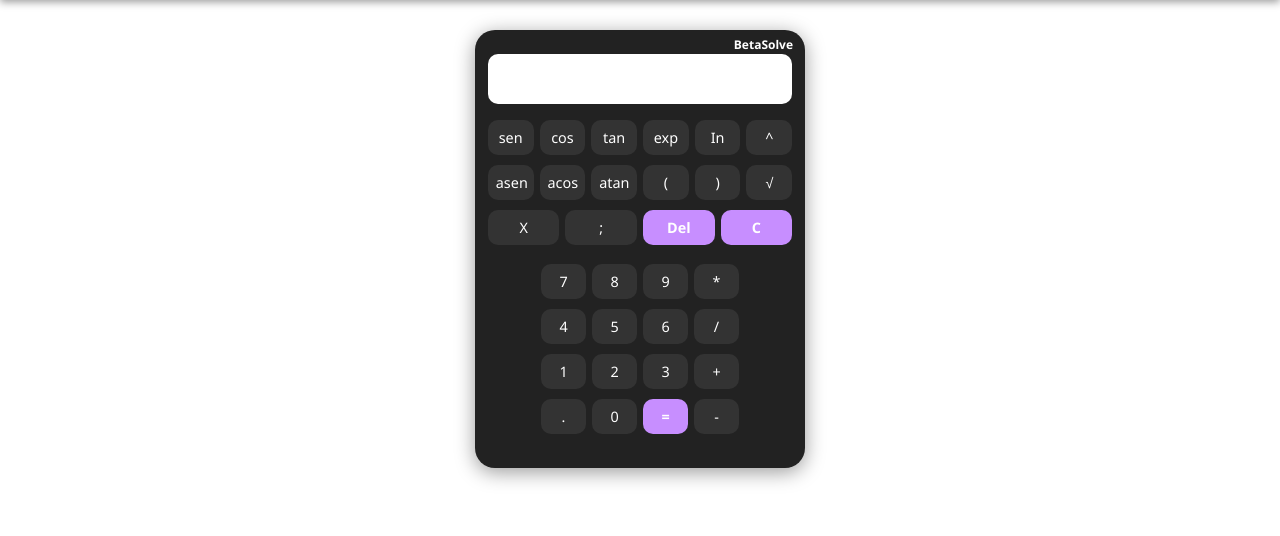
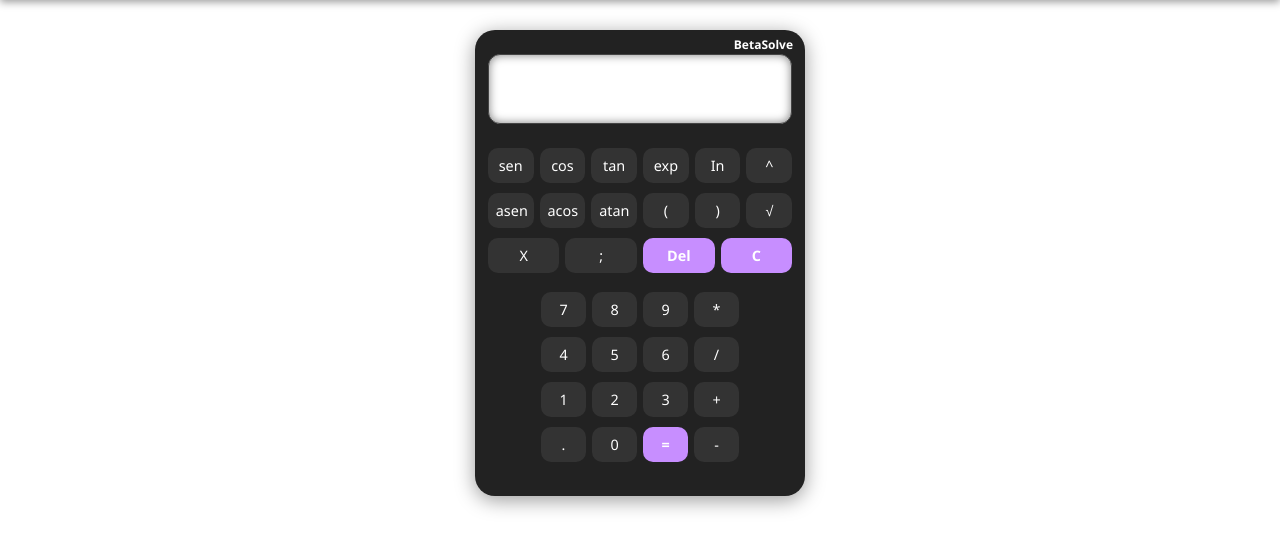
Before and after one commit to Horacio-Sutara/Calculadora, a Flask app: page /calculadora in a window 1280 px wide. Shown: the part 65-601 px from the top of the page. Run offline with Flask 3, Linux system fonts and the light colour scheme.

Commit message:
funcionamiento de la calculadora_basica

```diff
--- a/app/app.py
+++ b/app/app.py
@@ -1,6 +1,6 @@
 from flask import Flask,render_template
-from controllers import racies
-
+from controllers import racies,calculadora_basica
+#from controllers.calculadora import calcular
 app = Flask(__name__)
 
 #Ruta de prueba
@@ -13,15 +13,29 @@ def index():
 def sobre_nosotros():
     return render_template('sobre-nosotros.html')
 
+
+
+# !!!! Esto es lo que tenes que unir luego!!!!
 # Ruta para la calculadora de raíces
 @app.route('/calcular_raices', methods=['GET', 'POST'])
 def calcular_raices():
     # Llamamos a la función en el controlador 'raices.py'
     return racies.calcular_raices()
 
+
+
+
+
 @app.route('/calculadora')
 def calculadora():
     return render_template('calculadora.html')
+
+@app.route('/resolver', methods=['POST'])
+def resolver():
+    print("Recibido")
+    return calculadora_basica.calcular()
+    #return calcular()
+
 
 @app.route('/raices')
 def raices():
--- a/app/static/css/calculadora_styles.css
+++ b/app/static/css/calculadora_styles.css
@@ -89,19 +89,50 @@ header {
     font-weight: bold;
 }
 
-/* Pantalla */
+/* Pantalla - MODIFICADA para hacerla más grande y acorde a la temática */
 .pantalla {
-    background-color: #fff;
+    background-color: #fff; /* Fondo más oscuro para la pantalla */
     width: 100%;
-    height: 50px;
-    margin-bottom: 1rem;
-    border-radius: 10px;
+    height: 70px; /* Aumentado de 50px a 70px */
+    margin-bottom: 1.5rem; /* Aumentado el margen inferior */
+    border-radius: 12px; /* Bordes más redondeados */
     text-align: right;
-    font-size: 1.2rem;
-    padding: 0.4rem;
-    color: #000;
+    padding: 0.6rem 1rem; /* Padding aumentado */
+    color: #1a1a1a; /* Texto blanco para mejor contraste */
     overflow-x: auto;
-}
+    border: 1px solid #444; /* Borde sutil */
+    box-shadow: inset 0 0 10px rgba(0, 0, 0, 0.5); /* Sombra interna */
+  }
+
+  /* Estilo para el input dentro de la pantalla */
+  .pantalla input {
+    width: 100%;
+    height: 100%;
+    background: transparent;
+    border: none;
+    outline: none;
+    color: #1a1a1a;
+    font-size: 1.8rem; /* Tamaño de fuente aumentado */
+    font-weight: 500; /* Un poco más grueso */
+    text-align: right;
+  }
+
+  /* Animación para la pantalla cuando cambia el valor */
+  @keyframes pulseGlow {
+    0% {
+      box-shadow: inset 0 0 10px rgba(0, 0, 0, 0.5);
+    }
+    50% {
+      box-shadow: inset 0 0 15px rgba(199, 142, 255, 0.3);
+    }
+    100% {
+      box-shadow: inset 0 0 10px rgba(0, 0, 0, 0.5);
+    }
+  }
+
+  .pantalla-actualizada {
+    animation: pulseGlow 0.5s ease;
+  }
 /* Contenedor de botones */
 /* === HEADER - FILAS DE BOTONES DE FUNCIONES === */
 
--- a/app/templates/calculadora.html
+++ b/app/templates/calculadora.html
@@ -36,6 +36,7 @@
 
         <!-- Pantalla donde se muestra la operación -->
         <div class="pantalla">
+            <input type="text" id="pantalla" readonly>
             <!-- Aquí va la operación que se está realizando -->
         </div>
 
@@ -101,6 +102,6 @@
         </div>
     </footer>
 
-    <script src="calculator.js"></script>
+    <script src="{{ url_for('static', filename='js/calculadora.js') }}"></script>
 </body>
 </html>
--- a/app/templates/prueba.html
+++ b/app/templates/prueba.html
@@ -12,7 +12,7 @@
     <!-- Formulario para ingresar la función y el intervalo -->
     <div class="container">
         <div class="form-container">
-            <form action="/calculadora" method="POST">
+            <form action="/calcular_raices" method="POST">
                 <label for="funcion">Función:</label>
                 <input type="text" id="funcion" name="funcion" placeholder="Ej: x**2 + 2*x" required>
                 <!--
```
Also changed, not shown: app/controllers/calculadora_basica.py (added, +21 -0 lines), app/static/js/calculadora.js (added, +72 -0 lines), app/controllers/calculadora.py (deleted).
